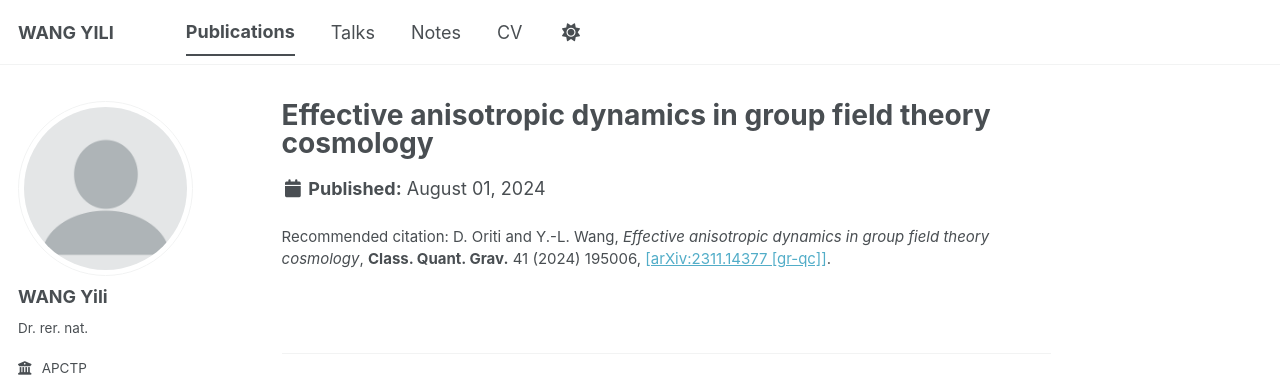
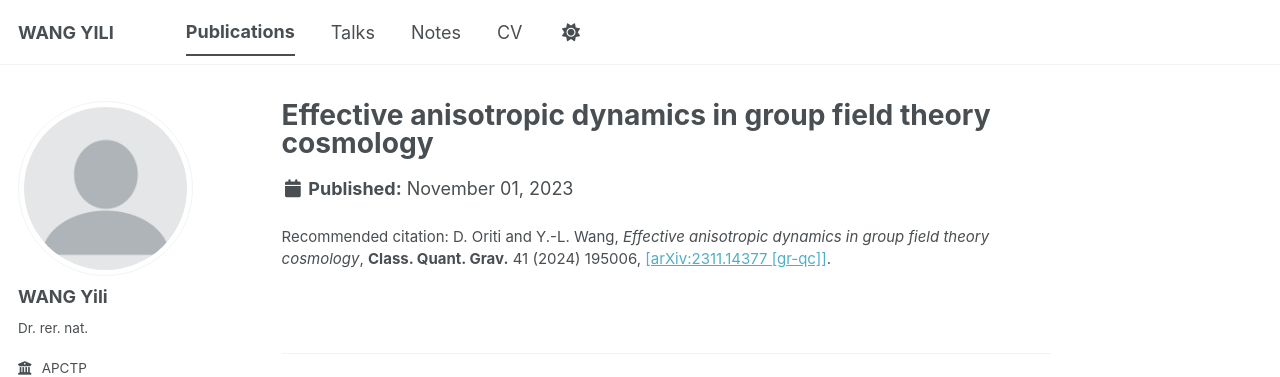
Before and after one commit to wang-yili/wang-yili.github.io, a Jekyll site: the page built from _publications/paper6.md, in a window 1280 px wide. Shown: the top 377 px of the page. Built offline with Jekyll 4.4.1, drawn with Linux system fonts in a browser that asks for light colours; a style sheet for code colours, icons or effects is not loaded.

Commit message:
Update publication date for paper6

```diff
--- a/_publications/paper6.md
+++ b/_publications/paper6.md
@@ -1,6 +1,6 @@
 ---
 title: "Effective anisotropic dynamics in group field theory cosmology"
 collection: publications
-date: 2024-08-01
+date: 2023-11-01
 citation: 'D. Oriti and Y.-L. Wang, <i>Effective anisotropic dynamics in group field theory cosmology</i>, <b>Class. Quant. Grav.</b> 41 (2024) 195006, <a href="https://arxiv.org/abs/2311.14377">[arXiv:2311.14377 [gr-qc]]</a>.'
 ---
```
